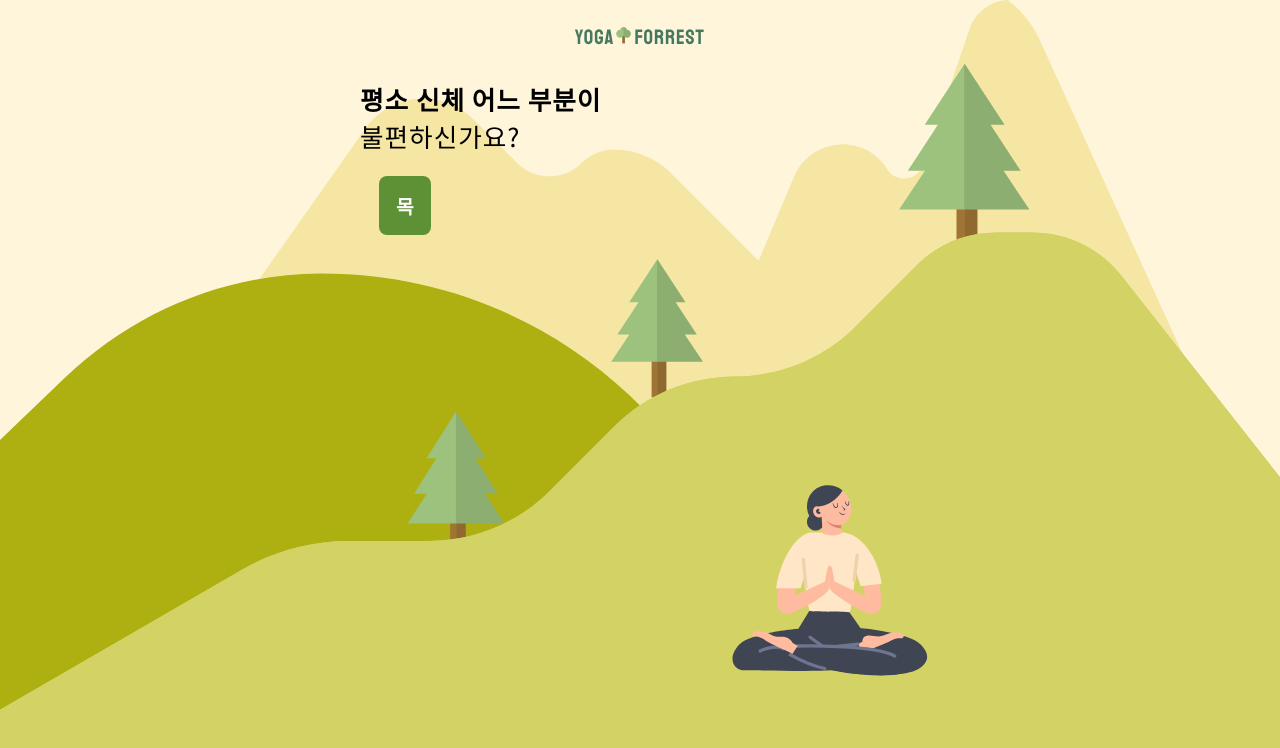
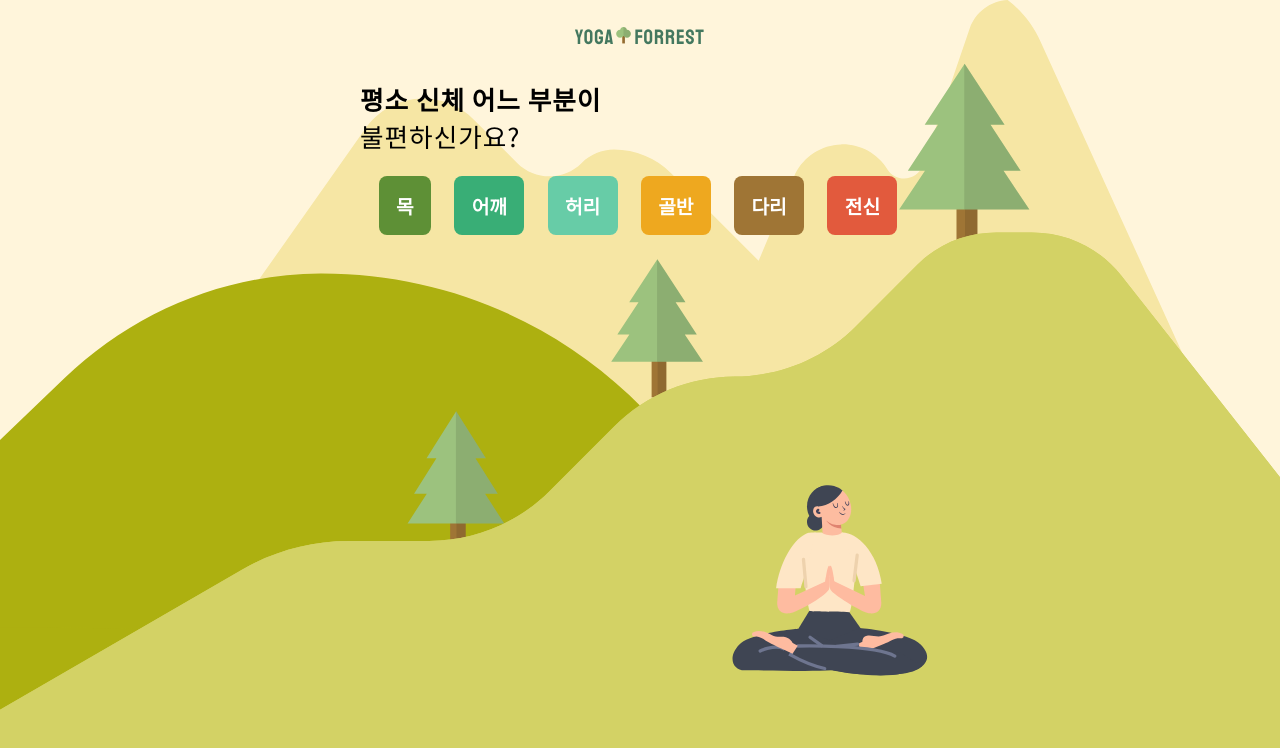
Before and after one commit to mmyeon/yogalim, a React (Create React App) app: page /practice in a window 1280 px wide. Shown: the top 748 px of the page. Built offline with nearby package versions, Linux system fonts and the light colour scheme.

Commit message:
[add] data에 전신 수련 컨텐츠 추가

```diff
--- a/src/data.js
+++ b/src/data.js
@@ -2,13 +2,13 @@ import { COLORS } from "./styles/constant";
 
 const data = [
   {
-    id: 1,
     title: { eng: "neck", kor: "목" },
     buttonColor: `${COLORS.darkGreen1}`,
     playList: [
       {
         title: "목의 긴장을 완화하는 요가",
         desc: "목을 좌우로 움직여 어깨의 긴장을 풀어주는 수련입니다.",
+        // TODO: 시간 어떻게 가져올 것인가, youtube api로 가져오기
         time: "20분",
         thumbnail: "/assets/images/practiceVideoList/test.png",
         videoId: "NWKtNDqBDmo?t=2800",
@@ -32,17 +32,69 @@ const data = [
       },
     ],
   },
-  //   {
-  //     title: { eng: "shoulder", kor: "어깨" },
-  //     buttonColor: `${COLORS.primaryTeal}`,
-  //   },
-  //   {
-  //     title: { eng: "back", kor: "허리" },
-  //     buttonColor: `${COLORS.brightTurquoise}`,
-  //   },
-  //   { title: { eng: "hip", kor: "골반" }, buttonColor: `${COLORS.amber}` },
-  //   { title: { eng: "leg", kor: "다리" }, buttonColor: `${COLORS.brown}` },
-  //   { title: { eng: "whole-body", kor: "전신" }, buttonColor: `${COLORS.red}` },
+  {
+    title: { eng: "shoulder", kor: "어깨" },
+    buttonColor: `${COLORS.primaryTeal}`,
+    playList: [],
+  },
+  {
+    title: { eng: "back", kor: "허리" },
+    buttonColor: `${COLORS.brightTurquoise}`,
+    playList: [],
+  },
+  {
+    title: { eng: "hip", kor: "골반" },
+    buttonColor: `${COLORS.amber}`,
+    playList: [],
+  },
+
+  {
+    title: { eng: "leg", kor: "다리" },
+    buttonColor: `${COLORS.brown}`,
+    playList: [],
+  },
+  {
+    title: { eng: "whole-body", kor: "전신" },
+    buttonColor: `${COLORS.red}`,
+    playList: [
+      {
+        videoId: "rzdtYf1Zwes?t=34",
+        videoClip: "rzdtYf1Zwes?t=1807",
+        title: "Resilience: whole body yoga practice",
+        desc: "This 60-minute practice takes time to “oil up” the entire body, to slow down the breath and to look within. It is a balanced whole-body practice that helps you cultivate and maintain physical, energetic and emotional resilience.",
+        // time: "",
+        thumbnail: "/assets/images/practiceVideoList/test.png",
+        // 11초 전에 종료
+      },
+      {
+        videoId: "HNn63Jbm1PY?t=43",
+        videoClip: "HNn63Jbm1PY?t=1180",
+        title: "Empower yoga practice",
+        desc: "This yoga practice uses expansive, open body positions, 'tidal wave' breathing pattern with emphasis on inhalation, and 'removing the obstacles' meditation to help you cultivate a sense of powerful presence. ",
+        // time: "",
+        thumbnail: "/assets/images/practiceVideoList/test.png",
+        // 11초 전에 종료
+      },
+      {
+        videoId: "m7NRc0A-2hU?t=57",
+        videoClip: "m7NRc0A-2hU?t=360",
+        title: "Yoga practice for core awareness and strength",
+        desc: "This short yoga practice will help you become aware of the center of your body and teach you how to move from that center. It will also help you strengthen your core and create stability and integration for whatever daily tasks you want to do.",
+        // time: "",
+        thumbnail: "/assets/images/practiceVideoList/test.png",
+        // 13초 전에 종료
+      },
+      {
+        videoId: "_waBrv-FpcU?t=60",
+        videoClip: "_waBrv-FpcU?t=1755",
+        title: "Explore the asymmetries practice",
+        desc: "Before you can do anything about your body asymmetries you need to figure out what they are. This yoga practice will help you compare the right and the left side of the body and use lateral bending to begin restore balance between the two sides.",
+        // time: "",
+        thumbnail: "/assets/images/practiceVideoList/test.png",
+        // 14초 전에 종료
+      },
+    ],
+  },
 ];
 
 export default data;
```
